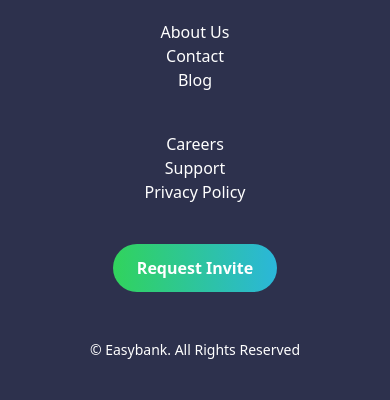
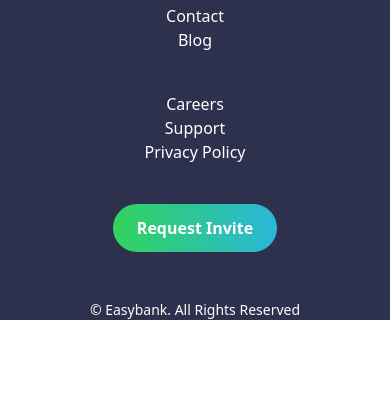
Before and after one commit to sinclare210/easybank_project, a plain HTML site: page src/index.html in a window 390 px wide. Shown: the part 4328-4728 px from the top of the page. After the commit the page ends 4648 px from the top, so only its background shows below. Drawn offline with nearby package versions, Linux system fonts and the light colour scheme.

Commit message:
incomplete

```diff
--- a/src/index.html
+++ b/src/index.html
@@ -266,7 +266,7 @@
   </div>
 
   <!-- bottom -->
-  <div class="bg-DarkBlue text-white py-10 ">
+  <div class="bg-DarkBlue text-white md:py-10 ">
     <div class="mx-auto px-4 grid grid-cols-1 md:grid-cols-2 lg:grid-cols-4 gap-10 md:mx-10 lg:mx-20 md:justify-evenly">
       <div class="flex flex-col items-center lg:items-start md:items-center md:justify-between">
         <div class="mb-10 mt-4">
```
Also changed, not shown: src/output.css.
